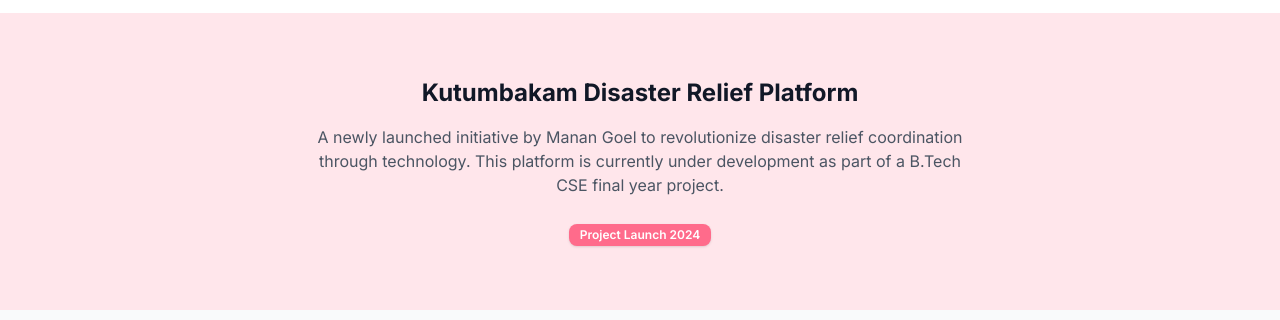
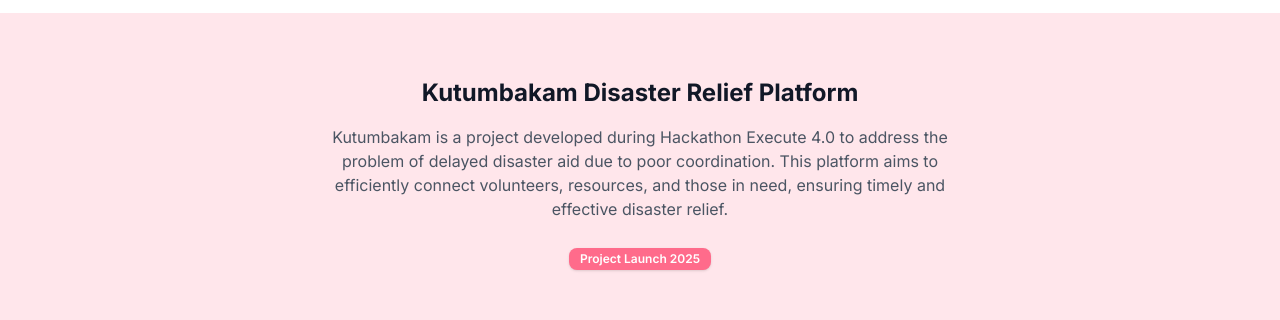
Before and after one commit to manan0209/devkutumbakam, a Next.js app: page / in a window 1280 px wide. Shown: the part 1120-1440 px from the top of the page. Built offline with nearby package versions, Linux system fonts and the light colour scheme; no server answers; the database is empty.

Commit message:
final touches

```diff
--- a/app/page.tsx
+++ b/app/page.tsx
@@ -229,12 +229,11 @@ export default function Home() {
           <div className="container mx-auto px-4">
             <div className="text-center">
               <h2 className="text-2xl font-bold text-gray-900 mb-4">Kutumbakam Disaster Relief Platform</h2>
-              <p className="text-gray-600 max-w-2xl mx-auto mb-6">
-                A newly launched initiative by Manan Goel to revolutionize disaster relief coordination through technology.
-                This platform is currently under development as part of a B.Tech CSE final year project.
-              </p>
+                <p className="text-gray-600 max-w-2xl mx-auto mb-6">
+                Kutumbakam is a project developed during Hackathon Execute 4.0 to address the problem of delayed disaster aid due to poor coordination. This platform aims to efficiently connect volunteers, resources, and those in need, ensuring timely and effective disaster relief.
+                </p>
               <Badge className="bg-primary text-white hover:bg-love-dark">
-                Project Launch 2024
+                Project Launch 2025
               </Badge>
             </div>
           </div>
@@ -585,9 +584,9 @@ export default function Home() {
                       </div>
                     </div>
                     <div>
-                      <h4 className="font-semibold">Prof. Kapoor</h4>
+                      <h4 className="font-semibold">Prof. Goel</h4>
                       <p className="text-sm text-gray-600">
-                        Project Mentor
+                        Mentor
                       </p>
                     </div>
                   </div>
@@ -608,7 +607,7 @@ export default function Home() {
                     <div>
                       <h4 className="font-semibold">Samir Joshi</h4>
                       <p className="text-sm text-gray-600">
-                        Hackathon Judge
+                        Rishita
                       </p>
                     </div>
                   </div>
@@ -629,7 +628,7 @@ export default function Home() {
                     <div>
                       <h4 className="font-semibold">Ankit Patel</h4>
                       <p className="text-sm text-gray-600">
-                        NGO Coordinator
+                        Suhani
                       </p>
                     </div>
                   </div>
```
